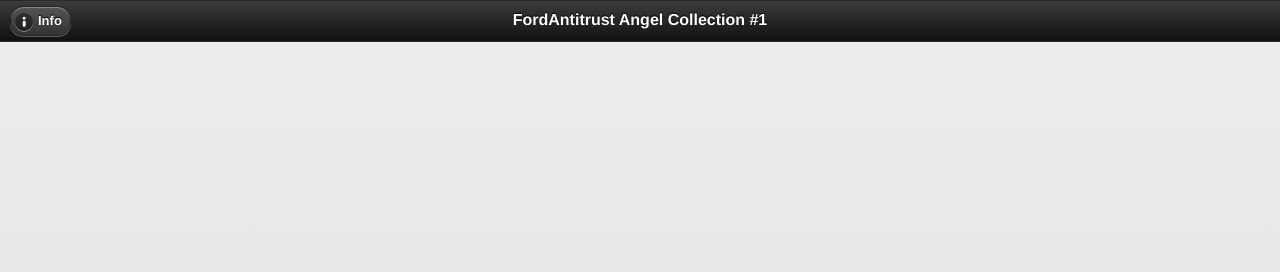
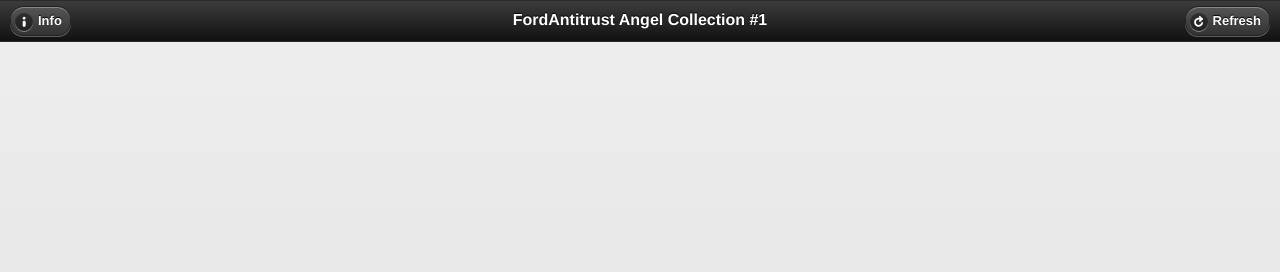
Before and after one commit to anoochit/flickr-photoset, a plain HTML site: page index.html in a window 1280 px wide. Drawn offline with Linux system fonts and the light colour scheme.

Commit message:
mod add refresh button

```diff
--- a/index.html
+++ b/index.html
@@ -15,7 +15,7 @@
 <!--  page overview -->
 <div data-role="page" id="home" >
 	<div data-role="header" data-position="fixed">
-		<a href="#help" data-rel="dialog" data-icon="info" >Info</a><h1>FordAntitrust Angel Collection #1</h1>
+		<a href="#help" data-rel="dialog" data-icon="info" >Info</a><h1>FordAntitrust Angel Collection #1</h1><a href="index.html" rel="external" data-icon="refresh" >Refresh</a>
 	</div><!-- /header -->
 	<div data-role="content">
 		<ul class="home"></ul>
```
